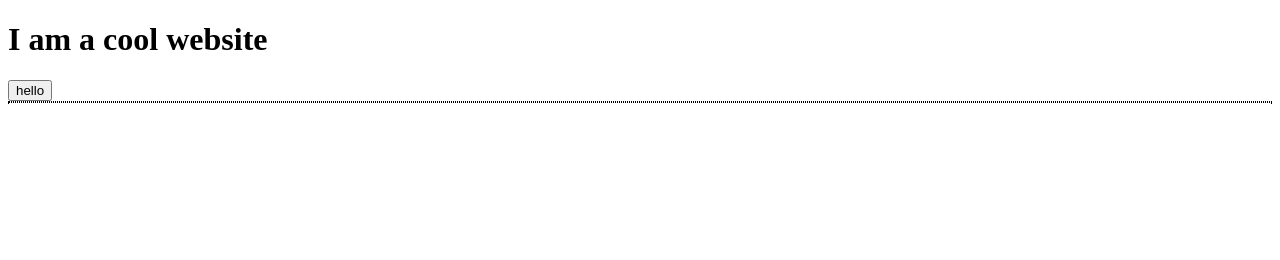
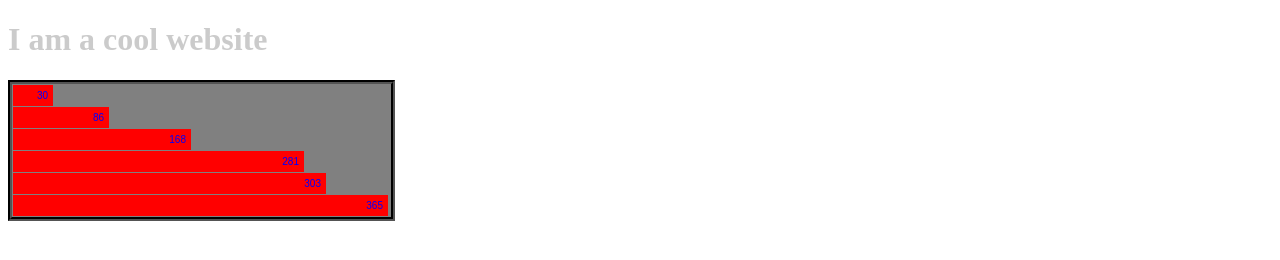
Before and after one commit to gitter-badger/trimet, a website: page index.html in a window 1280 px wide. Drawn offline with nearby package versions, Linux system fonts and the light colour scheme.

Commit message:
Added d3 and a chart

```diff
--- a/index.css
+++ b/index.css
@@ -2,11 +2,17 @@
   font: 10px sans-serif;
   background-color: red;
   text-align: right;
-  padding: 1%;
+  padding: 5px;
   margin:1px;
   color: blue;
 
 }
+h1{
+  opacity: .2;
+}
 .chart{
-  border:1px dotted black;
+  padding-right: 2px;
+  border:4px groove black;
+  background-color: grey;
+  display: inline-block;
 }
--- a/index.html
+++ b/index.html
@@ -13,9 +13,6 @@
   </head>
   <body>
     <h1>I am a cool website</h1>
-    <button onclick="dee()">
-      hello
-    </button>
     <div class="chart">
     </div>
   </body>
--- a/index.js
+++ b/index.js
@@ -1,6 +1,6 @@
 console.log('>>> I am index.js! : ')
 var data = [30, 86, 168, 281, 303, 365];
-function dee(){
+$(document).ready(function(){
   d3.select(".chart")
     .selectAll("div")
     .data(data)
@@ -8,5 +8,4 @@ function dee(){
       .append("div")
       .style("width", function(d) { return d + "px"; })
       .text(function(d) { return d; });
-  $(".chart").css("width", Math.max(data));
-}
+});
```
